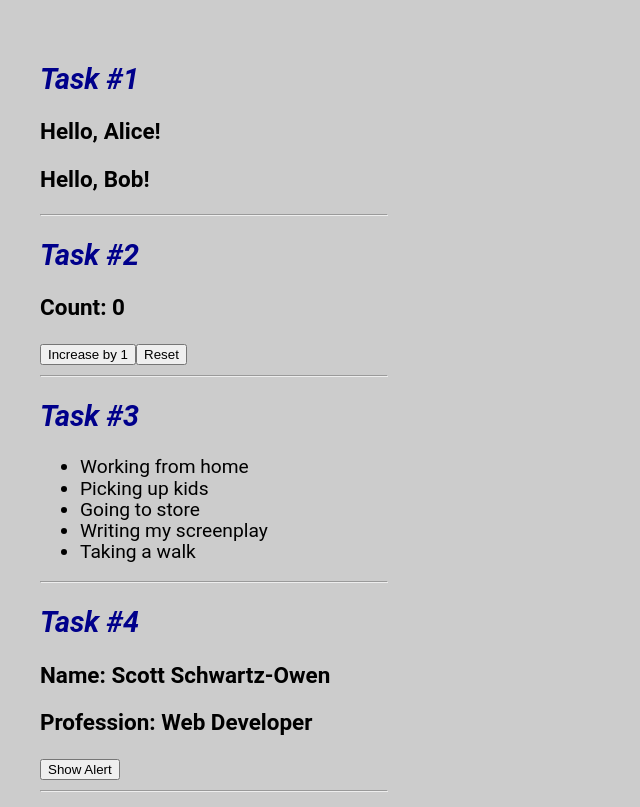
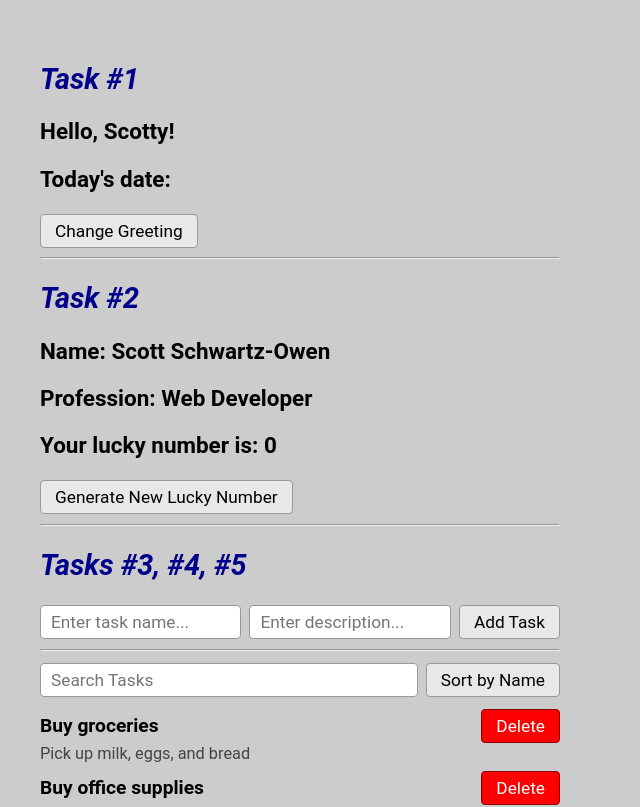
Before and after one commit to scottyschwartzowen/React_assignment_01, a React (Vite) app: page / in a window 1280 px wide. Shown: the top 807 px of the page, without its empty margins (0-640 px from the left). Built offline with nearby package versions, Linux system fonts and the light colour scheme.

Commit message:
update README

```diff
--- a/package.json
+++ b/package.json
@@ -11,7 +11,8 @@
   },
   "dependencies": {
     "react": "^19.2.0",
-    "react-dom": "^19.2.0"
+    "react-dom": "^19.2.0",
+    "uuid": "^13.0.0"
   },
   "devDependencies": {
     "@eslint/js": "^9.39.1",
--- a/src/App.jsx
+++ b/src/App.jsx
@@ -1,19 +1,20 @@
+import { useState } from "react";
 import Greeting from "./components/Greeting.jsx";
-import Counter from "./components/Counter.jsx";
 import UserInfo from "./components/UserInfo.jsx";
-import TaskForm from "./components/TaskForm.jsx";
+import TaskComponent from "./components/TaskComponent.jsx";
+import newTask from "./components/newTask.js";
+
+const initial_tasks = [
+  newTask("Buy groceries", "Pick up milk, eggs, and bread"),
+  newTask("Buy office supplies", "Pens, notebooks, and sticky notes"),
+  newTask("Complete homework", "PHP midterm, Informatics essay"),
+];
 
 function App() {
-  const tasks = [
-    "Working from home",
-    "Picking up kids",
-    "Going to store",
-    "Writing my screenplay",
-    "Taking a walk",
-  ];
+  const [tasks, setTasks] = useState(initial_tasks);
 
-  const handleAlert = () => {
-    alert("You have added a user's info!");
+  const handleDelete = (id) => {
+    setTasks((prev) => prev.filter((task) => task.id !== id));
   };
 
   return (
@@ -21,36 +22,18 @@ function App() {
       <h2 style={{ color: "darkblue" }}>
         <em>Task #1</em>
       </h2>
-      <Greeting username='Alice' />
-      <Greeting username='Bob' />
-      <hr></hr>
+      <Greeting usernames={["Scotty", "Alice", "Jonas"]} />
+      <hr />
       <h2 style={{ color: "darkblue" }}>
         <em>Task #2</em>
       </h2>
-      <Counter />
-      <hr></hr>
+      <UserInfo name="Scott Schwartz-Owen" profession="Web Developer" />
+      <hr />
       <h2 style={{ color: "darkblue" }}>
-        <em>Task #3</em>
+        <em>Tasks #3, #4, #5</em>
       </h2>
-      <ul>
-        {tasks.map((task, index) => (
-          <li key={index}>{task}</li>
-        ))}
-      </ul>
-      <hr></hr>
-      <h2 style={{ color: "darkblue" }}>
-        <em>Task #4</em>
-      </h2>
-      <UserInfo
-        name='Scott Schwartz-Owen'
-        profession='Web Developer'
-        handleClick={handleAlert} // passing handleAlert as function prop to UserInfo component
-      />
-      <hr></hr>
-      <h2 style={{ color: "darkblue" }}>
-        <em>Task #5</em>
-      </h2>
-      <TaskForm />
+      <TaskComponent tasks={tasks} setTasks={setTasks} handleDelete={handleDelete} />
+      <hr />
     </div>
   );
 }
--- a/src/components/Counter.jsx
+++ /dev/null
@@ -1,23 +0,0 @@
-// This is my Counter function component for Task #2
-import { useState } from "react";
-
-function Counter() {
-  const [count, setCount] = useState(0);
-
-  function increaseCount() {
-    setCount((prevCount) => prevCount + 1);
-  }
-
-  function resetCount() {
-    setCount(0);
-  }
-  return (
-    <div>
-      <h3>Count: {count}</h3>
-      <button onClick={increaseCount}>Increase by 1</button>
-      <button onClick={resetCount}>Reset</button>
-    </div>
-  );
-}
-
-export default Counter;
--- a/src/components/Greeting.jsx
+++ b/src/components/Greeting.jsx
@@ -1,8 +1,27 @@
 // This is my Greeting function component for Task #1
+
+import { useState } from "react";
+
 function Greeting(props) {
+  const [index, setIndex] = useState(0);
+  const [date, setDate] = useState("");
+
+  function handleClick() {
+    setIndex((i) => (i + 1) % props.usernames.length);
+    setDate(
+      new Date().toLocaleDateString("en-US", {
+        year: "numeric",
+        month: "long",
+        day: "numeric",
+      }),
+    );
+  }
+
   return (
     <>
-      <h3>Hello, {props.username}!</h3>
+      <h3>Hello, {props.usernames[index]}!</h3>
+      <h3>Today's date: {date}</h3>
+      <button onClick={handleClick}>Change Greeting</button>
     </>
   );
 }
--- /dev/null
+++ b/src/components/TaskComponent.jsx
@@ -0,0 +1,46 @@
+import { useState } from "react";
+import TaskForm from "./TaskForm";
+import TasksList from "./TasksList";
+import newTask from "./newTask";
+
+function TaskComponent({ tasks, setTasks, handleDelete }) {
+  const [searchQuery, setSearchQuery] = useState("");
+  const [sortedAlpha, setSortedAlpha] = useState(false);
+
+  const handleAddTask = (title, description) => {
+    setTasks((prev) => [...prev, newTask(title, description)]);
+    setSortedAlpha(false);
+  };
+
+  const visibleTasks = [...tasks]
+    .filter(
+      (task) =>
+        task.title.toLowerCase().includes(searchQuery.toLowerCase()) ||
+        task.description.toLowerCase().includes(searchQuery.toLowerCase())
+    )
+    .sort((a, b) => (sortedAlpha ? a.title.localeCompare(b.title) : 0));
+
+  return (
+    <div className="task-component">
+      <TaskForm onAddTask={handleAddTask} />
+
+      <hr />
+
+      <div className="task-controls">
+        <input
+          type="text"
+          value={searchQuery}
+          onChange={(e) => setSearchQuery(e.target.value)}
+          placeholder="Search Tasks"
+        />
+        <button onClick={() => setSortedAlpha((prev) => !prev)}>
+          {sortedAlpha ? "Sorted A–Z ✓" : "Sort by Name"}
+        </button>
+      </div>
+
+      <TasksList allTasks={visibleTasks} handleDelete={handleDelete} />
+    </div>
+  );
+}
+
+export default TaskComponent;
--- a/src/components/TaskForm.jsx
+++ b/src/components/TaskForm.jsx
@@ -1,25 +1,63 @@
 import { useState } from "react";
 
-function TaskForm() {
+function TaskForm({ onAddTask }) {
   const [taskName, setTaskName] = useState("");
+  const [description, setDescription] = useState("");
+  const [errors, setErrors] = useState({ taskName: "", description: "" });
+
+  const validate = () => {
+    const newErrors = { taskName: "", description: "" };
+    let isValid = true;
+    if (!taskName.trim()) {
+      newErrors.taskName = "Task name is required.";
+      isValid = false;
+    }
+    if (!description.trim()) {
+      newErrors.description = "Description is required.";
+      isValid = false;
+    }
+    setErrors(newErrors);
+    return isValid;
+  };
 
   const handleSubmit = (event) => {
     event.preventDefault();
-    console.log("Task submitted:", taskName);
+    if (!validate()) return;
+    onAddTask(taskName, description);
     setTaskName("");
+    setDescription("");
+    setErrors({ taskName: "", description: "" });
   };
 
   return (
-    <form onSubmit={handleSubmit}>
-      <label>Task Name: </label>
-      <input
-        type='text'
-        value={taskName}
-        onChange={(event) => setTaskName(event.target.value)}
-        placeholder='Enter task here...'
-      />
-      <button type='submit'>Submit</button>
-      <p>Task: {taskName}</p>
+    <form onSubmit={handleSubmit} className='task-form'>
+      <div className='task-form-row'>
+        <div className='task-form-field'>
+          <input
+            type='text'
+            value={taskName}
+            onChange={(e) => setTaskName(e.target.value)}
+            placeholder='Enter task name...'
+          />
+          {errors.taskName && (
+            <p className='task-form-error'>{errors.taskName}</p>
+          )}
+        </div>
+
+        <div className='task-form-field'>
+          <input
+            type='text'
+            value={description}
+            onChange={(e) => setDescription(e.target.value)}
+            placeholder='Enter description...'
+          />
+          {errors.description && (
+            <p className='task-form-error'>{errors.description}</p>
+          )}
+        </div>
+
+        <button type='submit'>Add Task</button>
+      </div>
     </form>
   );
 }
--- /dev/null
+++ b/src/components/TasksList.jsx
@@ -0,0 +1,25 @@
+import React from "react";
+
+function TasksList({ allTasks, handleDelete }) {
+  const confirmDelete = (id, title) => {
+    const confirmed = window.confirm(`Are you sure you want to delete "${title}"?`);
+    if (confirmed) handleDelete(id);
+  };
+
+  return (
+    <ul className="tasks-list">
+      {allTasks.length === 0 && <p className="tasks-empty">No tasks found.</p>}
+      {allTasks.map(({ title, description, id }) => (
+        <li key={id}>
+          <div className="tasks-list-row">
+            <h2>{title}</h2>
+            <button onClick={() => confirmDelete(id, title)}>Delete</button>
+          </div>
+          {!description ? null : <p>{description}</p>}
+        </li>
+      ))}
+    </ul>
+  );
+}
+
+export default TasksList;
--- a/src/components/UserInfo.jsx
+++ b/src/components/UserInfo.jsx
@@ -1,6 +1,13 @@
-// This is now my function component for Task #4
+// This is now my function component for Task #2
+import { useState } from "react";
 
-function UserInfo({ name, profession, handleClick }) {
+function UserInfo({ name, profession }) {
+  const [luckyNumber, setLuckyNumber] = useState(0);
+
+  function handleClick() {
+    setLuckyNumber(Math.floor(Math.random() * 100) + 1);
+  }
+
   return (
     <div>
       <h3>
@@ -9,7 +16,8 @@ function UserInfo({ name, profession, handleClick }) {
       <h3>
         <strong>Profession:</strong> {profession}
       </h3>
-      <button onClick={handleClick}>Show Alert</button>
+      <h3>Your lucky number is: {luckyNumber}</h3>
+      <button onClick={handleClick}>Generate New Lucky Number</button>
     </div>
   );
 }
--- /dev/null
+++ b/src/components/newTask.js
@@ -0,0 +1,11 @@
+import { v4 as uuidv4 } from "uuid";
+
+function newTask(title, description = "") {
+  return {
+    id: uuidv4(),
+    title: title.trim(),
+    description: description.trim(),
+  };
+}
+
+export default newTask;
--- a/src/index.css
+++ b/src/index.css
@@ -1,20 +1,136 @@
 * {
-  border: border-box;
+  box-sizing: border-box;
 }
 
-html, body {
+html,
+body {
   margin: 0;
   display: flex;
   place-items: center;
-  max-width: 500px;
+  max-width: 600px;
   min-height: 100vh;
   padding: 20px;
 }
 
 body {
   font-size: 1.2em;
-  font-family: 'roboto', sans-serif;
+  font-family: "roboto", sans-serif;
   line-height: 1.1;
   background-color: hsl(0, 0%, 80%);
   color: black;
 }
+
+/* Global button style */
+button {
+  padding: 6px 14px;
+  font-size: .9em;
+  font-family: inherit;
+  cursor: pointer;
+  border: 1px solid #999;
+  border-radius: 4px;
+  background-color: #e8e8e8;
+  white-space: nowrap;
+}
+
+button:hover {
+  background-color: #d4d4d4;
+}
+
+/* Delete button */
+.tasks-list-row button {
+  background-color: red;
+  color: white;
+  border-color: darkred;
+}
+
+.tasks-list-row button:hover {
+  background-color: darkred;
+}
+
+/* TaskForm */
+.task-form {
+  width: 100%;
+}
+
+.task-form-row {
+  display: flex;
+  align-items: flex-start;
+  gap: 8px;
+  flex-wrap: wrap;
+}
+
+.task-form-field {
+  display: flex;
+  flex-direction: column;
+  flex: 1;
+}
+
+.task-form-field input {
+  padding: 6px 10px;
+  font-size: .9em;
+  font-family: inherit;
+  border: 1px solid #999;
+  border-radius: 4px;
+  width: 100%;
+}
+
+.task-form-error {
+  color: red;
+  font-size: 0.75em;
+  margin: 4px 0 0;
+}
+
+/* TaskComponent */
+.task-component {
+  width: 100%;
+}
+
+.task-controls {
+  display: flex;
+  gap: 8px;
+  align-items: center;
+  margin: 12px 0;
+}
+
+.task-controls input {
+  flex: 1;
+  padding: 6px 10px;
+  font-size: .9em;
+  font-family: inherit;
+  border: 1px solid #999;
+  border-radius: 4px;
+}
+
+/* TasksList */
+.tasks-list {
+  list-style: none;
+  padding: 0;
+  margin: 0;
+}
+
+.tasks-list li {
+  margin: 8px 0;
+}
+
+.tasks-list-row {
+  display: flex;
+  align-items: center;
+  gap: 8px;
+}
+
+.tasks-list-row h2 {
+  margin: 0;
+  font-size: 1em;
+  flex: 1;
+}
+
+.tasks-list li p {
+  margin: 2px 0 0 0;
+  font-size: 0.85em;
+  color: #444;
+}
+
+.tasks-empty {
+  font-style: italic;
+  color: #666;
+}
```
Also changed, not shown: 2 other files (tests, documents, lock files or other folders).
